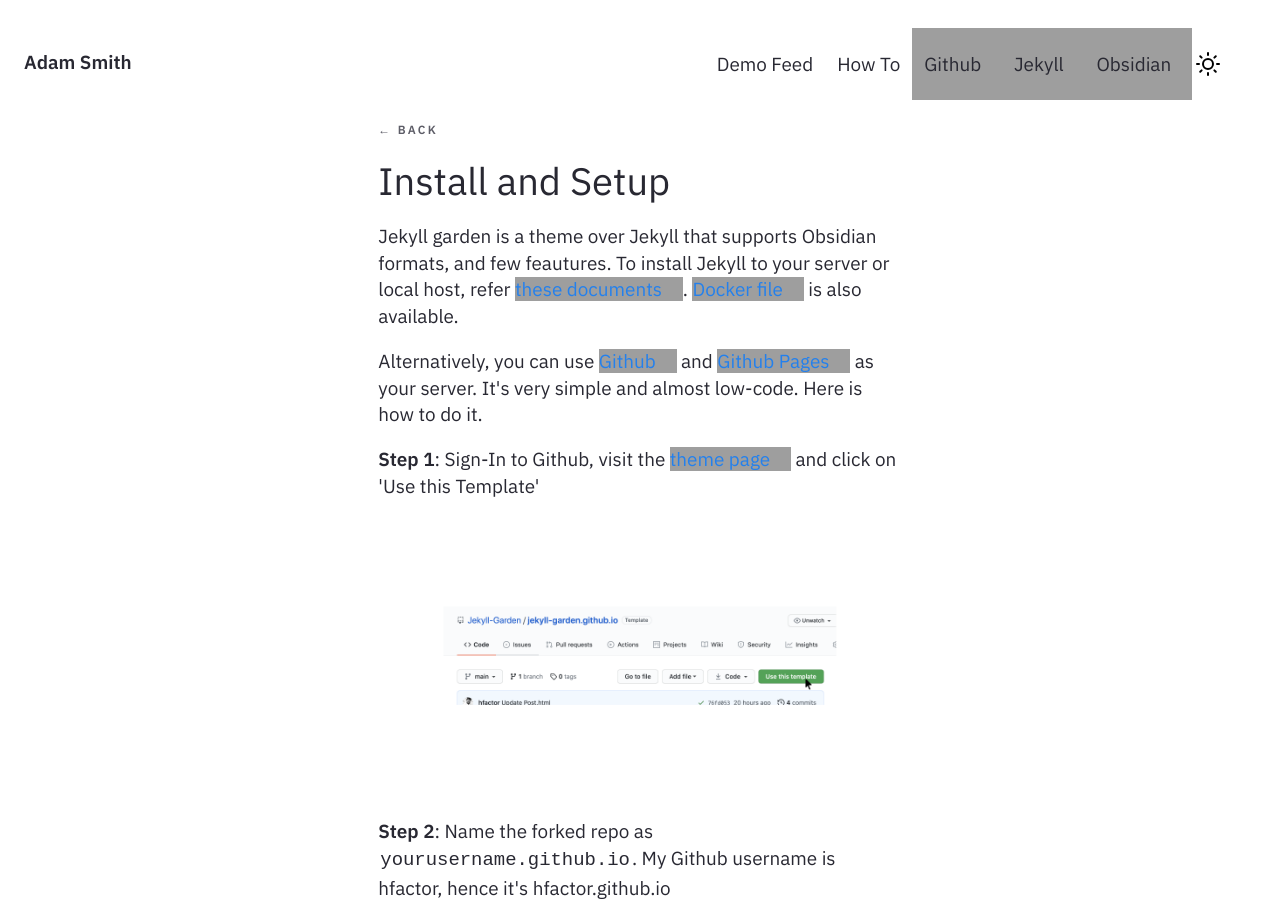
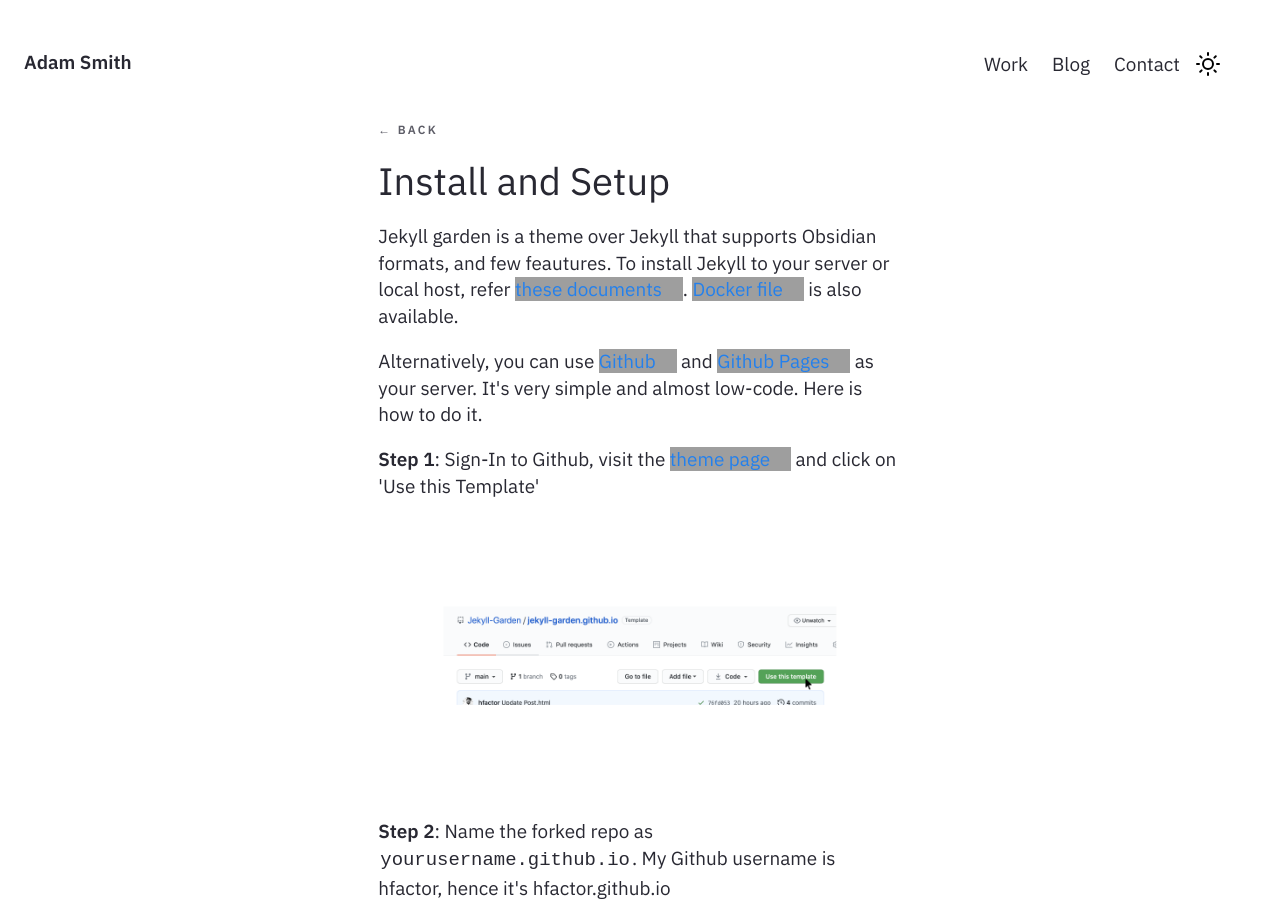
Before and after one commit to smifaye/smifaye.github.io, a Jekyll site: the page built from _posts/2020-03-01-how-to.md, in a window 1280 px wide and 900 px high. Built offline with Jekyll 4.4.1, drawn with Linux system fonts in a browser that asks for light colours; grey boxes are pictures that could not be loaded.

Commit message:
Lots of changes

```diff
--- a/_includes/Nav.html
+++ b/_includes/Nav.html
@@ -54,19 +54,13 @@
     <div id="navbarBasicExample" class="navbar-menu">
       <div class="navbar-start">
         <a href="{{'/notes' | relative_url}}" class="navbar-item">
-          Demo Feed
+          Work
         </a>
-        <a href="../post/how-to" class="navbar-item">
-          How To
+        <a href="{{'/posts' | relative_url}}" class="navbar-item">
+          Blog
         </a>
-        <a href="https://github.com/Jekyll-Garden/jekyll-garden.github.io" target="_blank" class="navbar-item">
-          Github
-        </a>
-        <a href="https://jekyllrb.com/" target="_blank" class="navbar-item">
-          Jekyll
-        </a>
-        <a href="https://obsidian.md/"  target="_blank" class="navbar-item">
-          Obsidian
+        <a href="../notes/contact" class="navbar-item">
+          Contact
         </a>
       </div>
       <div class="navbar-end is-hidden-mobile" onclick="modeSwitcher()" >
--- a/_layouts/Post.html
+++ b/_layouts/Post.html
@@ -51,7 +51,6 @@
     {%- endif -%}
 
     <title>{{page.title}} - {{site.heading}}</title>
-    <script data-host="https://microanalytics.io" data-dnt="false" src="https://microanalytics.io/js/script.js" id="ZwSg9rf6GA" async defer></script>
     <link rel="canonical" href="{{site.url}}{{page.url}}" />
     <link rel="apple-touch-icon" href="{{ site.baseurl }}/assets/img/profile.png">
     <link rel="icon" href="{{ site.baseurl }}/assets/img/favicon.png" type="image/png" sizes="16x16" />
```
Also changed, not shown: other parts of _layouts/Post.html (+2 -2 lines), _notes/Public/Credits.md (deleted, +0 -21 lines), assets/img/favicon.png (added).
